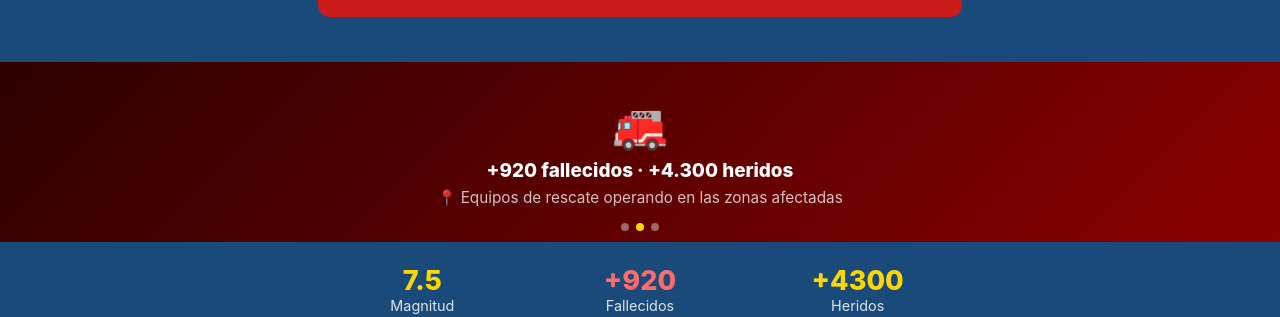
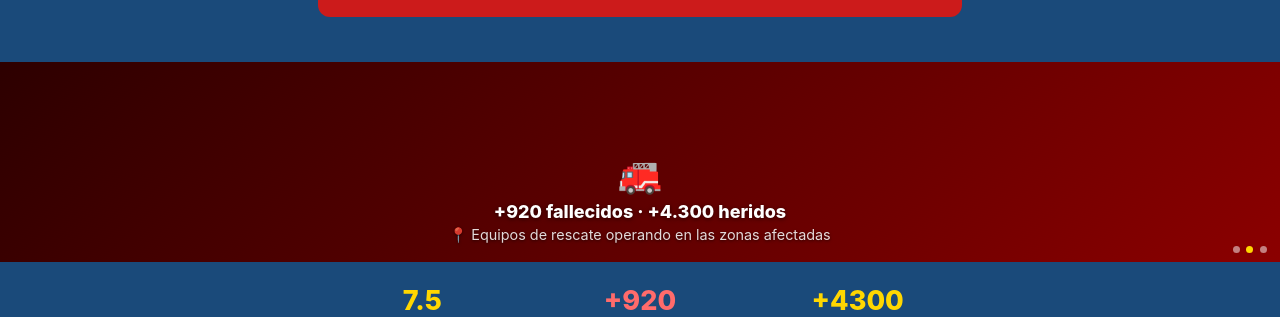
Before and after one commit to mikeweyn/ayudarvenezuela, a React (Vite) app in the folder frontend/: page / in a window 1280 px wide. Shown: the part 337-654 px from the top of the page. Built offline with nearby package versions, Linux system fonts and the light colour scheme; no server answers.

Commit message:
feat: carrusel muestra las 10 noticias mas recientes con imagen dinamica

```diff
--- a/frontend/src/pages/Inicio.jsx
+++ b/frontend/src/pages/Inicio.jsx
@@ -1,9 +1,10 @@
-import { useState, useEffect } from 'react';
+import { useState, useEffect, useRef } from 'react';
 import { Link, useNavigate } from 'react-router-dom';
 import { listarRecientes, listarPorEstado } from '../api';
+import api from '../api';
 import PersonaCard from '../components/PersonaCard';
 
-const SLIDES = [
+const SLIDES_FIJOS = [
   {
     bg: 'linear-gradient(135deg, #1a1a2e 0%, #16213e 50%, #0f3460 100%)',
     emoji: '🏚️',
@@ -29,13 +30,31 @@ export default function Inicio() {
   const [recientes, setRecientes] = useState([]);
   const [desaparecidos, setDesaparecidos] = useState([]);
   const [slideActivo, setSlideActivo] = useState(0);
+  const [slides, setSlides] = useState(SLIDES_FIJOS);
+  const slidesRef = useRef(SLIDES_FIJOS);
   const navigate = useNavigate();
 
   useEffect(() => {
     listarRecientes().then(r => setRecientes(r.data)).catch(() => {});
     listarPorEstado('desaparecido').then(r => setDesaparecidos(r.data)).catch(() => {});
+
+    api.get('/api/noticias').then(r => {
+      const noticias = (r.data || []).slice(0, 10);
+      if (noticias.length > 0) {
+        const slidesNoticias = noticias.map(n => ({
+          tipo: 'noticia',
+          imagen: n.imagen || null,
+          bg: 'linear-gradient(135deg, #0d2137 0%, #1a4a7a 50%, #1e5f9e 100%)',
+          titulo: n.titulo,
+          caption: n.autor,
+        }));
+        slidesRef.current = slidesNoticias;
+        setSlides(slidesNoticias);
+      }
+    }).catch(() => {});
+
     const intervalo = setInterval(() => {
-      setSlideActivo(f => (f + 1) % SLIDES.length);
+      setSlideActivo(f => (f + 1) % slidesRef.current.length);
     }, 5000);
     return () => clearInterval(intervalo);
   }, []);
@@ -75,38 +94,51 @@ export default function Inicio() {
         </div>
       </div>
 
-      {/* Slider de situación — sin imágenes externas, sin parpadeo */}
-      <div style={{ position: 'relative', overflow: 'hidden', height: 180 }}>
-        {SLIDES.map((slide, i) => (
+      {/* Carrusel — noticias dinámicas o slides fijos */}
+      <Link to="/noticias" style={{ display: 'block', textDecoration: 'none' }}>
+        <div style={{ position: 'relative', overflow: 'hidden', height: 200 }}>
+          {slides.map((slide, i) => (
             <div key={i} style={{
               position: 'absolute', top: 0, left: 0, right: 0, bottom: 0,
-            background: slide.bg,
               opacity: i === slideActivo ? 1 : 0,
               transition: 'opacity 0.9s ease',
-            display: 'flex', flexDirection: 'column',
-            alignItems: 'center', justifyContent: 'center',
+            }}>
+              {slide.imagen
+                ? <>
+                    <img src={slide.imagen} alt={slide.titulo}
+                      style={{ width: '100%', height: '100%', objectFit: 'cover', display: 'block' }} />
+                    <div style={{ position: 'absolute', inset: 0, background: 'linear-gradient(to top, rgba(0,0,0,0.75) 0%, rgba(0,0,0,0.2) 60%, transparent 100%)' }} />
+                  </>
+                : <div style={{ width: '100%', height: '100%', background: slide.bg }} />
+              }
+              <div style={{
+                position: 'absolute', bottom: 0, left: 0, right: 0,
                 padding: '1rem', textAlign: 'center',
               }}>
-            <div style={{ fontSize: '2.5rem', marginBottom: '0.4rem' }}>{slide.emoji}</div>
-            <div style={{ color: '#fff', fontWeight: 800, fontSize: '1.05rem', marginBottom: '0.3rem' }}>
+                {!slide.imagen && slide.emoji && (
+                  <div style={{ fontSize: '2rem', marginBottom: '0.3rem' }}>{slide.emoji}</div>
+                )}
+                <div style={{ color: '#fff', fontWeight: 800, fontSize: '1rem', textShadow: '0 1px 4px rgba(0,0,0,0.6)', marginBottom: '0.2rem' }}>
                   {slide.titulo}
                 </div>
-            <div style={{ color: 'rgba(255,255,255,0.75)', fontSize: '0.85rem' }}>
-              📍 {slide.caption}
+                <div style={{ color: 'rgba(255,255,255,0.85)', fontSize: '0.8rem', textShadow: '0 1px 3px rgba(0,0,0,0.6)' }}>
+                  {slide.tipo === 'noticia' ? `📰 ${slide.caption}` : `📍 ${slide.caption}`}
+                </div>
               </div>
             </div>
           ))}
-        <div style={{ position: 'absolute', bottom: '0.6rem', left: 0, right: 0, display: 'flex', justifyContent: 'center', gap: '0.4rem' }}>
-          {SLIDES.map((_, i) => (
-            <button key={i} onClick={() => setSlideActivo(i)}
+          <div style={{ position: 'absolute', bottom: '0.5rem', right: '0.75rem', display: 'flex', gap: '0.35rem' }}>
+            {slides.map((_, i) => (
+              <button key={i} onClick={e => { e.preventDefault(); setSlideActivo(i); }}
                 style={{
-                width: 8, height: 8, borderRadius: '50%', padding: 0, minHeight: 'unset',
-                background: i === slideActivo ? '#FFD700' : 'rgba(255,255,255,0.4)',
+                  width: 7, height: 7, borderRadius: '50%', padding: 0, minHeight: 'unset',
+                  background: i === slideActivo ? '#FFD700' : 'rgba(255,255,255,0.5)',
                   border: 'none', cursor: 'pointer',
                 }} />
             ))}
           </div>
         </div>
+      </Link>
 
       {/* Estadísticas del terremoto */}
       <div style={{ background: '#1A4A7A', color: '#fff', padding: '1.25rem 1rem' }}>
```
Lines whose indentation alone changed are shown as unchanged.
